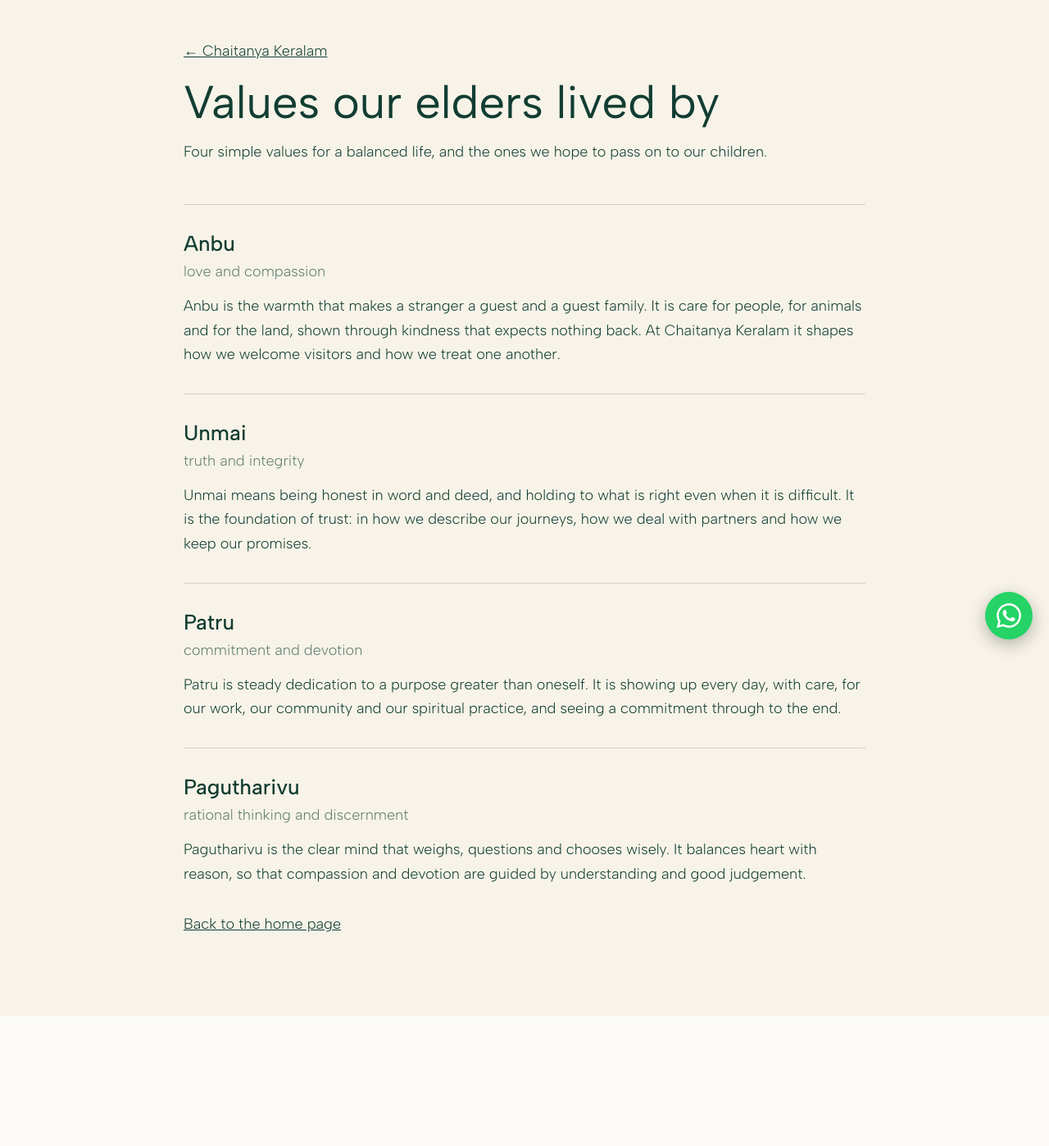
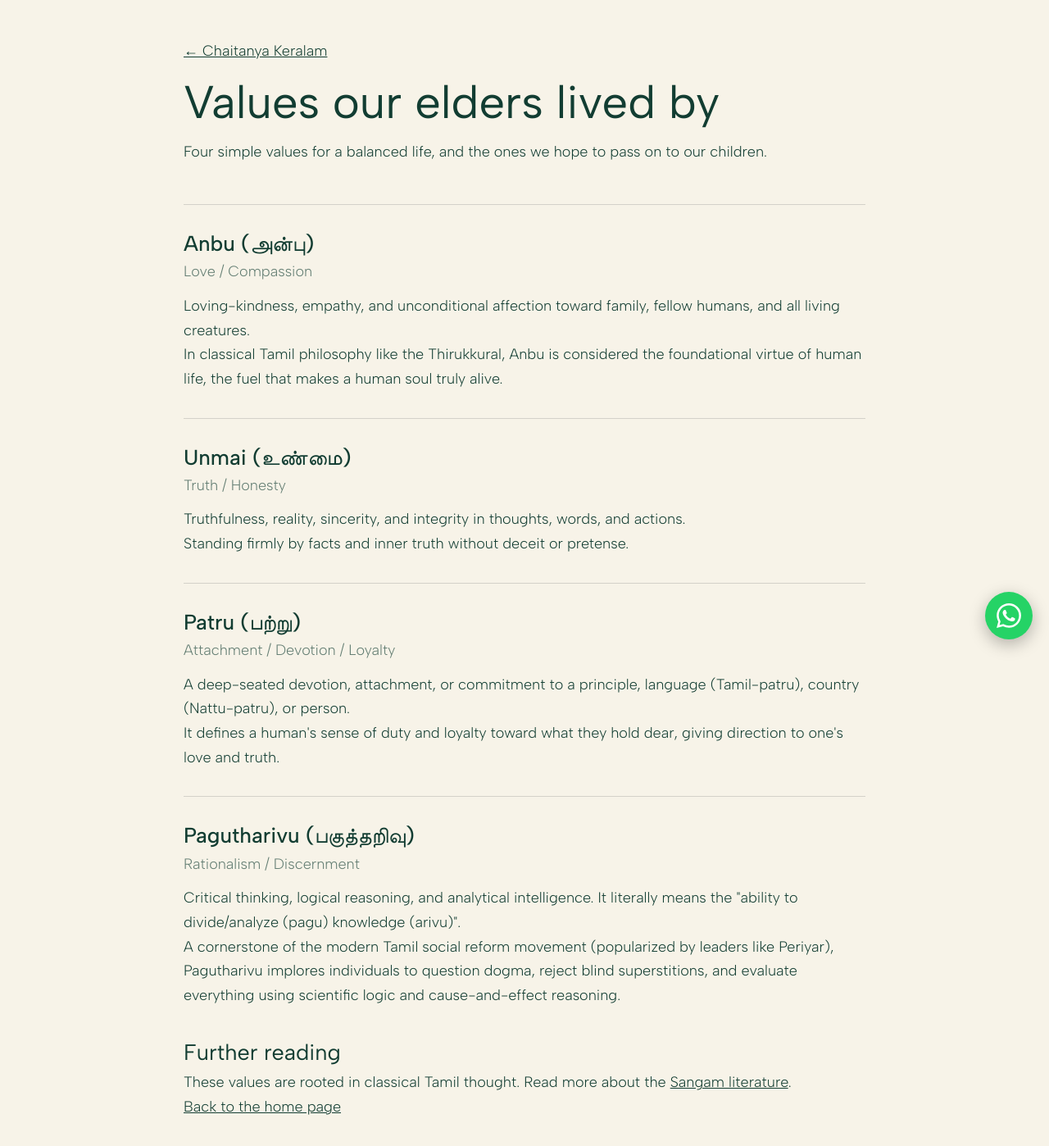
Before and after one commit to jo-ltk/chaitanya-keralam-website, a Next.js app: page /values in a window 1280 px wide. Shown: the top 1398 px of the page at 82% size. Before the commit the page ends 1239 px from the top, so only its background shows below. Built offline with nearby package versions, Linux system fonts and the light colour scheme.

Commit message:
Update values descriptions and add Sangam literature banner

```diff
--- a/app/(landing)/values/page.tsx
+++ b/app/(landing)/values/page.tsx
@@ -5,23 +5,31 @@ export const metadata: Metadata = { title: 'Our Values' };
 const values = [
   {
     name: 'Anbu',
-    meaning: 'love and compassion',
-    text: 'Anbu is the warmth that makes a stranger a guest and a guest family. It is care for people, for animals and for the land, shown through kindness that expects nothing back. At Chaitanya Keralam it shapes how we welcome visitors and how we treat one another.',
+    tamil: 'அன்பு',
+    meaning: 'Love / Compassion',
+    text: 'Loving-kindness, empathy, and unconditional affection toward family, fellow humans, and all living creatures.',
+    context: 'In classical Tamil philosophy like the Thirukkural, Anbu is considered the foundational virtue of human life, the fuel that makes a human soul truly alive.',
   },
   {
     name: 'Unmai',
-    meaning: 'truth and integrity',
-    text: 'Unmai means being honest in word and deed, and holding to what is right even when it is difficult. It is the foundation of trust: in how we describe our journeys, how we deal with partners and how we keep our promises.',
+    tamil: 'உண்மை',
+    meaning: 'Truth / Honesty',
+    text: 'Truthfulness, reality, sincerity, and integrity in thoughts, words, and actions.',
+    context: 'Standing firmly by facts and inner truth without deceit or pretense.',
   },
   {
     name: 'Patru',
-    meaning: 'commitment and devotion',
-    text: 'Patru is steady dedication to a purpose greater than oneself. It is showing up every day, with care, for our work, our community and our spiritual practice, and seeing a commitment through to the end.',
+    tamil: 'பற்று',
+    meaning: 'Attachment / Devotion / Loyalty',
+    text: 'A deep-seated devotion, attachment, or commitment to a principle, language (Tamil-patru), country (Nattu-patru), or person.',
+    context: "It defines a human's sense of duty and loyalty toward what they hold dear, giving direction to one's love and truth.",
   },
   {
     name: 'Pagutharivu',
-    meaning: 'rational thinking and discernment',
-    text: 'Pagutharivu is the clear mind that weighs, questions and chooses wisely. It balances heart with reason, so that compassion and devotion are guided by understanding and good judgement.',
+    tamil: 'பகுத்தறிவு',
+    meaning: 'Rationalism / Discernment',
+    text: 'Critical thinking, logical reasoning, and analytical intelligence. It literally means the "ability to divide/analyze (pagu) knowledge (arivu)".',
+    context: 'A cornerstone of the modern Tamil social reform movement (popularized by leaders like Periyar), Pagutharivu implores individuals to question dogma, reject blind superstitions, and evaluate everything using scientific logic and cause-and-effect reasoning.',
   },
 ];
 
@@ -35,11 +43,19 @@ export default function Page() {
       </header>
       {values.map((v) => (
         <article key={v.name} id={v.name.toLowerCase()}>
-          <h2>{v.name}</h2>
+          <h2>{v.name} ({v.tamil})</h2>
           <p className="meaning">{v.meaning}</p>
           <p>{v.text}</p>
+          <p>{v.context}</p>
         </article>
       ))}
+      <section className="further-reading">
+        <h2>Further reading</h2>
+        <p>
+          These values are rooted in classical Tamil thought. Read more about the{' '}
+          <a href="https://en.wikipedia.org/wiki/Sangam_literature" target="_blank" rel="noopener noreferrer">Sangam literature</a>.
+        </p>
+      </section>
       <p><a href="/#experiences">Back to the home page</a></p>
     </main>
   );
--- a/app/styles/ck-landing.css
+++ b/app/styles/ck-landing.css
@@ -611,3 +611,10 @@ a:hover > .arrow, button:hover > .arrow, .row:hover .arrow { transform: translat
 .foot .social svg { width: 20px; height: 20px; flex: none; }
 
 .foot-contact li { overflow-wrap: anywhere; }
+
+.roots-banner { position: relative; overflow: hidden; display: flex; align-items: center; justify-content: space-between; gap: 24px 40px; flex-wrap: wrap; margin-top: clamp(40px, 5vw, 72px); padding: clamp(28px, 4vw, 48px) clamp(24px, 4vw, 56px); background: var(--forest); color: var(--on); border-radius: 4px; }
+.roots-tamil { position: absolute; right: 4%; top: 50%; transform: translateY(-50%); font: 700 clamp(48px, 9vw, 120px)/1 var(--font); color: var(--on-faint); white-space: nowrap; pointer-events: none; }
+.roots-copy { position: relative; max-width: 560px; }
+.roots-kicker { font: 600 13px/18px var(--font); letter-spacing: .14em; text-transform: uppercase; color: var(--on-muted); margin: 0 0 8px; }
+.roots-copy h3 { font: 600 clamp(28px, 3.4vw, 44px)/1.1 var(--font); margin: 0 0 10px; }
+.roots-copy p:last-child { margin: 0; color: var(--on-muted); }
```
Also changed, not shown: components/landing/LandingPage.tsx (+9 -4 lines).
